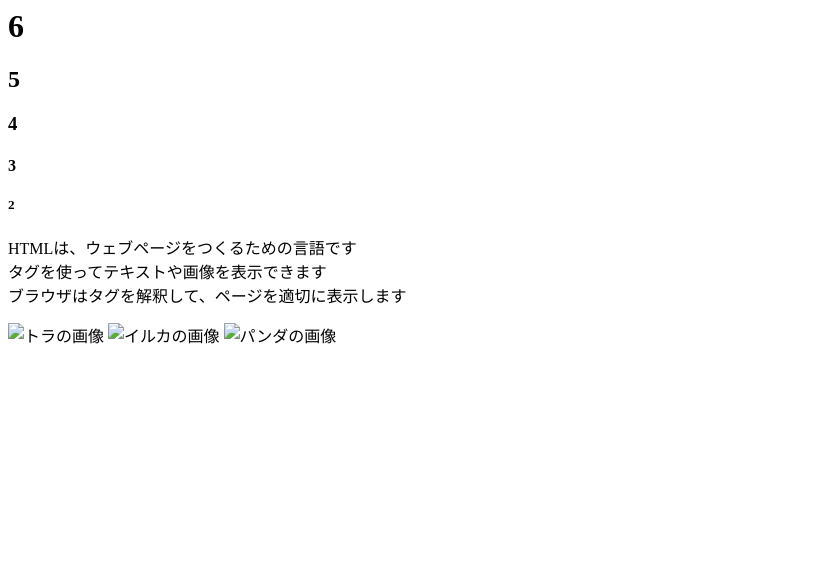
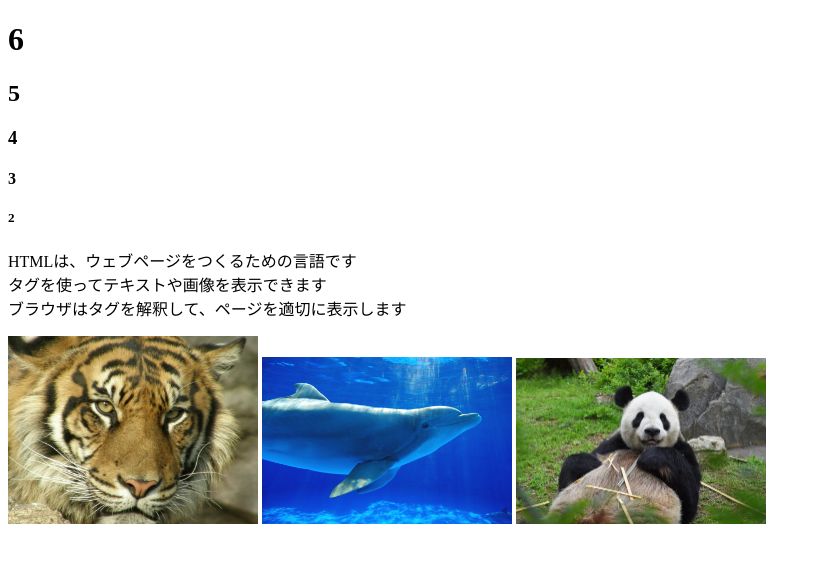
Before and after one commit to KenjiIshii/my_project, a plain HTML site: page my_project/index.html in a window 1280 px wide. Shown: the whole page, without its empty margins (0-821 px from the left). Drawn offline with Linux system fonts and the light colour scheme.

Commit message:
黄色へ

```diff
--- a/my_project/index.html
+++ b/my_project/index.html
@@ -1,3 +1,11 @@
+<!DOCTYPE html>
+<html lang="ja">
+<head>
+ <meta charset="UTF-8">
+ <title>画像テスト</title>
+</head>
+<body>
+
 <h1>6</h1>
 <h2>5</h2>
 <h3>4</h3>
@@ -8,6 +16,8 @@
 <p>HTMLは、ウェブページをつくるための言語です<br>
 タグを使ってテキストや画像を表示できます<br>
 ブラウザはタグを解釈して、ページを適切に表示します</p>
-<img src="img/tiger.png" alt="トラの画像">
-<img src="img/dolphin.png" alt="イルカの画像">
-<img src="img/panda.png" alt="パンダの画像">
+<img src="img/tiger.jpg" alt="トラの画像" width="250">
+<img src="img/dolphin.jpg" alt="イルカの画像" width="250">
+<img src="img/panda.jpg" alt="パンダの画像" width="250">
+</body>
+</html>
--- a/my_project/styles.css
+++ b/my_project/styles.css
@@ -4,3 +4,6 @@ h1 {
 p {
   color: green;
 }
+p {
+ color: yellow;
+}
```
Also changed, not shown: my_project/index2.html (+1 -1 lines), my_project/download.webp (added), my_project/img/dolphin.jpg (added), my_project/img/panda.jpg (added), my_project/img/tiger.jpg (added).
